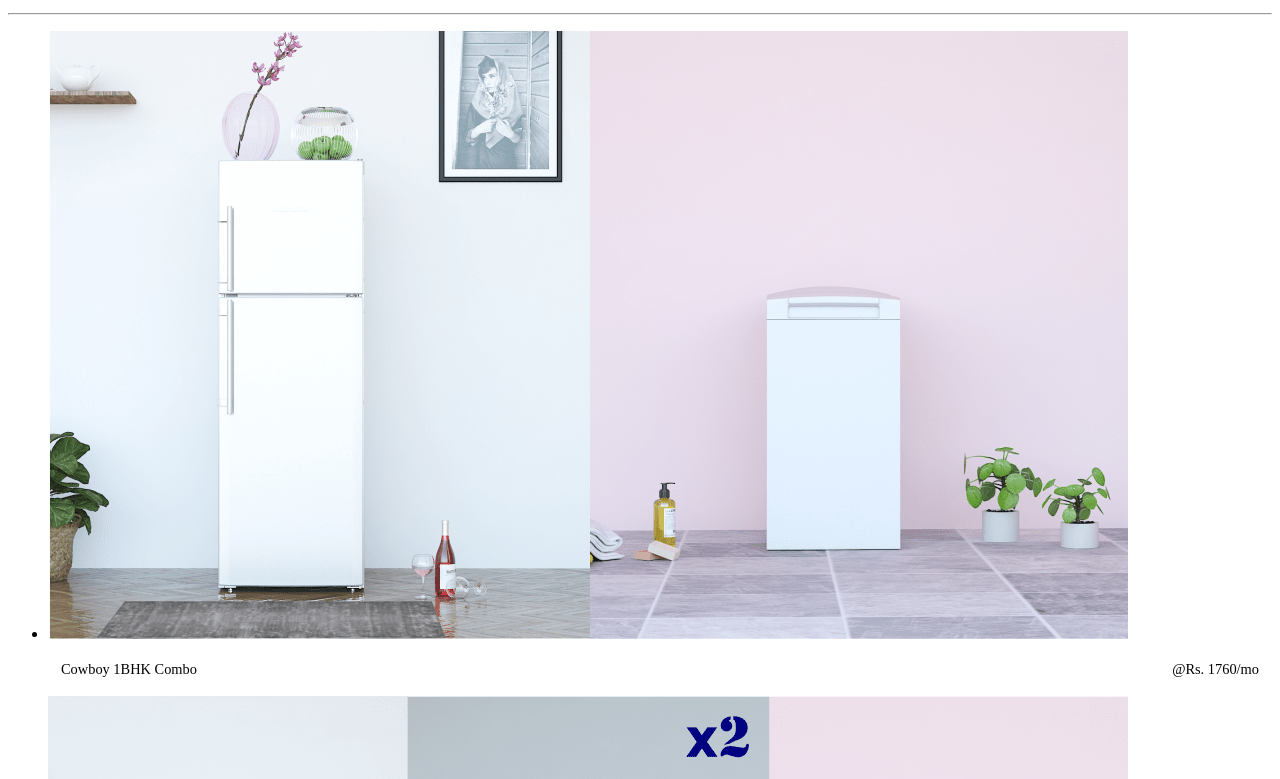
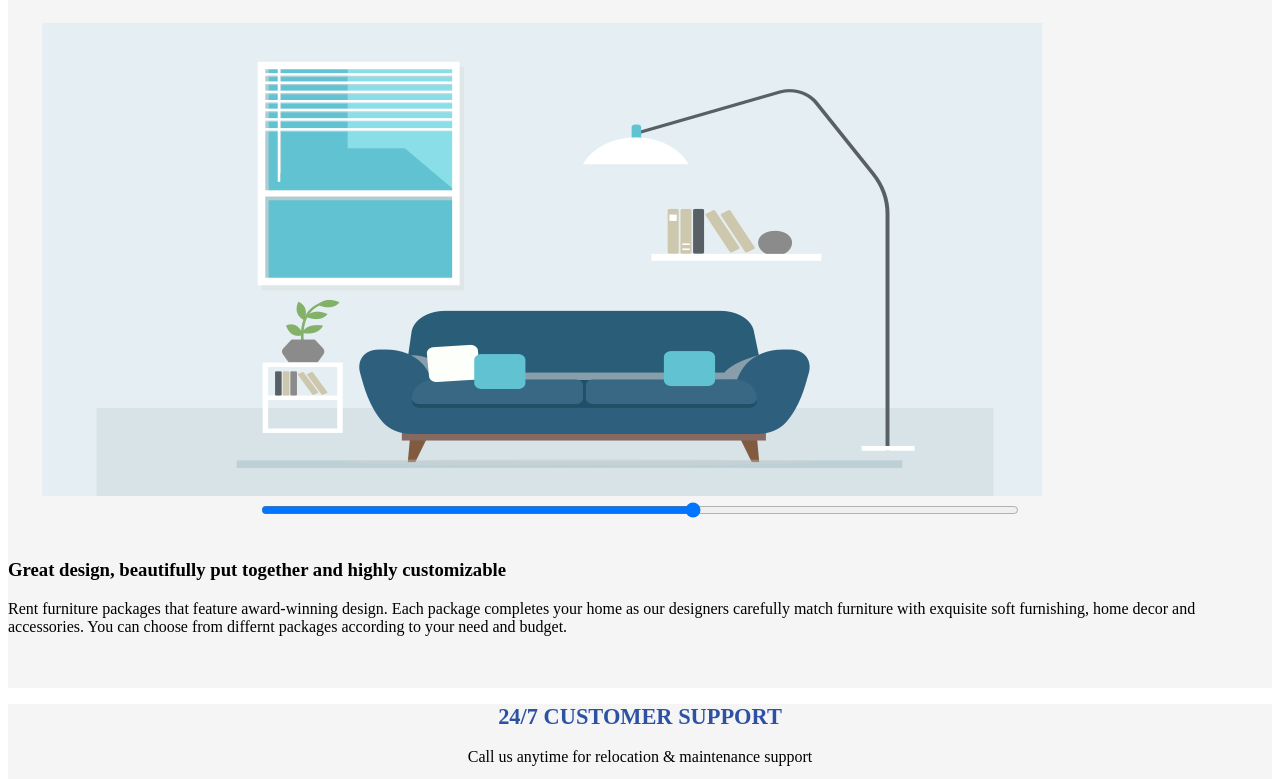
Before and after one commit to rana-anupam/webApp, a website: page app/home/home.html in a window 1280 px wide. Shown: the part 728-1507 px from the top of the page. Drawn offline with Linux system fonts and the light colour scheme; files that its build step writes are made by us from their sources; files whose address does not match are found by name; a web font is replaced by a local one.

Commit message:
Fourth Commit

```diff
--- a/app/home/home.html
+++ b/app/home/home.html
@@ -19,7 +19,7 @@
       </div>
 </div>
 
-<div class="uk-container" id="combo_slider_container">
+<!-- <div class="uk-container" id="combo_slider_container">
 
   <div uk-grid>
     <div class="uk-width-1-1" style="text-align: center">
@@ -194,7 +194,7 @@
         <ul class="uk-slider-nav uk-dotnav uk-flex-center uk-margin"></ul>
 
     </div>
-</div>
+</div> -->
 
 
 
```
